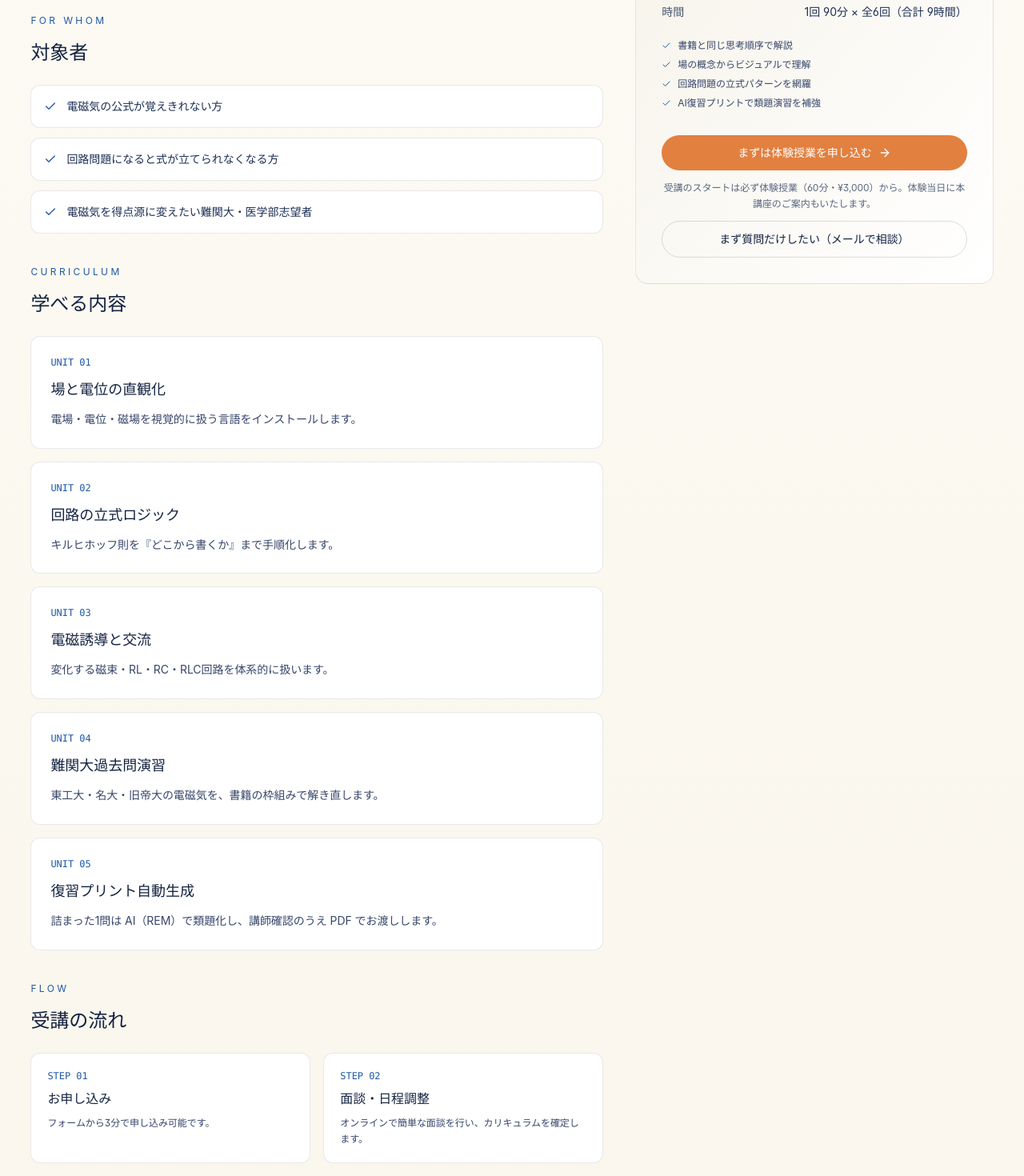
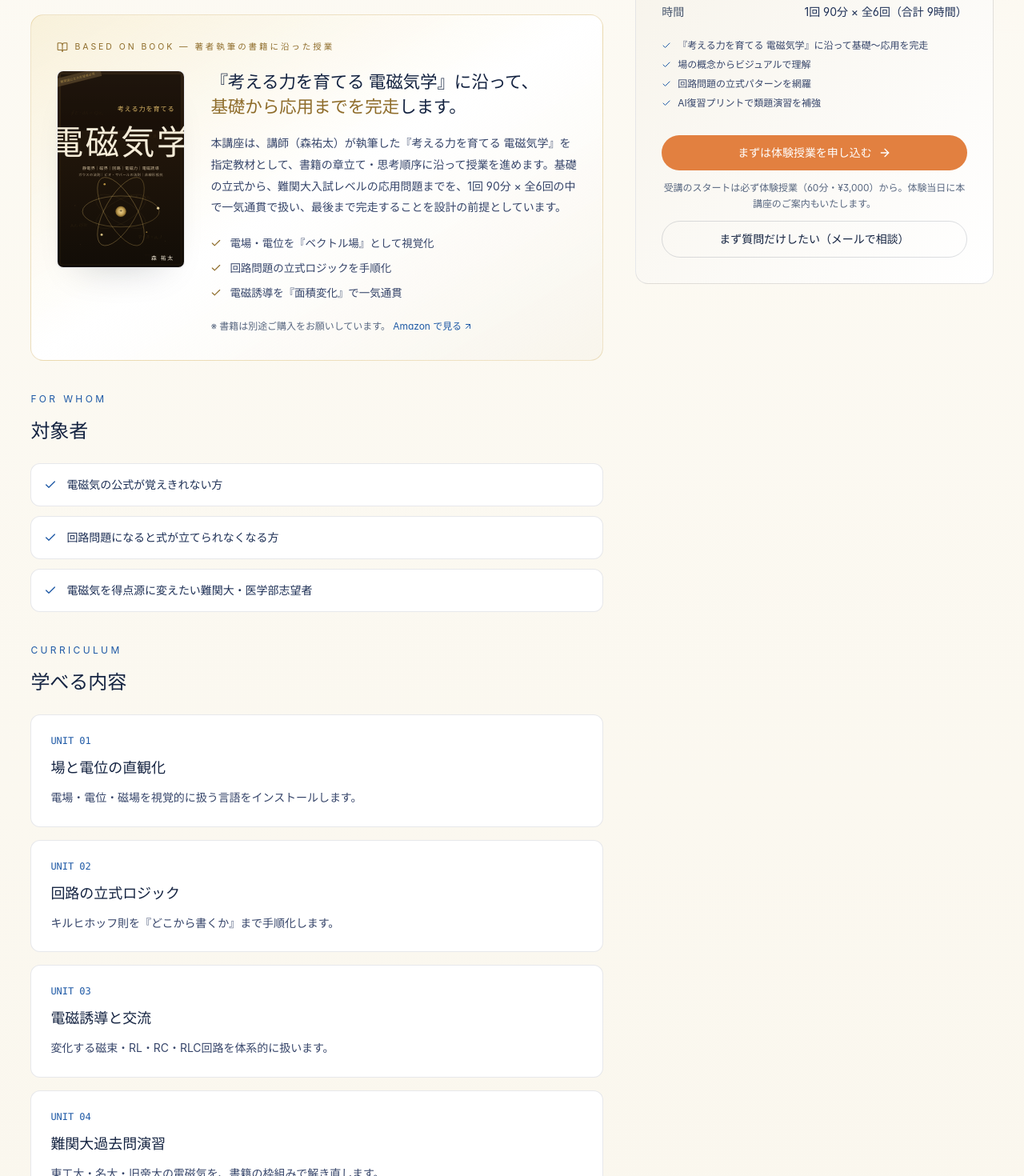
Before and after one commit to morisanyutakun-png/buturi_juku, a Next.js app: page /courses/electromagnetism in a window 1280 px wide. Shown: the part 680-2150 px from the top of the page at 80% size. Built offline with nearby package versions, Linux system fonts and the light colour scheme; no server answers.

Commit message:
料金体系の修正

```diff
--- a/src/app/courses/[slug]/page.tsx
+++ b/src/app/courses/[slug]/page.tsx
@@ -1,7 +1,8 @@
 import { notFound } from "next/navigation";
 import Link from "next/link";
+import Image from "next/image";
 import type { Metadata } from "next";
-import { ArrowRight, Check } from "lucide-react";
+import { ArrowRight, ArrowUpRight, BookOpen, Check } from "lucide-react";
 import { Section } from "@/components/section";
 import { CtaBlock } from "@/components/cta-block";
 import { Breadcrumb } from "@/components/breadcrumb";
@@ -12,6 +13,7 @@ import {
   getCourseBySlug,
   visibleCourses,
 } from "@/data/courses";
+import { getBookBySlug } from "@/data/books";
 import {
   breadcrumbJsonLd,
   courseJsonLd,
@@ -59,6 +61,10 @@ export default async function CourseDetailPage({
   const course = getCourseBySlug(slug);
   if (!course) notFound();
 
+  const book = course.basedOnBookSlug
+    ? getBookBySlug(course.basedOnBookSlug)
+    : undefined;
+
   const others = visibleCourses()
     .filter((c) => c.slug !== course.slug)
     .slice(0, 3);
@@ -88,6 +94,63 @@ export default async function CourseDetailPage({
               </p>
               <p className="mt-4 text-ink-800 leading-[1.9]">{course.summary}</p>
             </div>
+
+            {book && (
+              <div className="rounded-2xl border border-gold/30 bg-gradient-to-br from-gold-soft/40 via-white to-paper-soft/60 p-6 sm:p-8">
+                <div className="flex items-center gap-2 text-[10.5px] tracking-[0.24em] sm:tracking-[0.28em] uppercase text-gold-deep">
+                  <BookOpen className="h-3.5 w-3.5" aria-hidden strokeWidth={1.8} />
+                  BASED ON BOOK — 著者執筆の書籍に沿った授業
+                </div>
+                <div className="mt-5 grid gap-6 sm:gap-8 sm:grid-cols-[auto_1fr] sm:items-start">
+                  <div className="mx-auto w-[140px] shrink-0 sm:mx-0 sm:w-[160px]">
+                    <div className="relative overflow-hidden rounded-lg border border-ink-900/[0.08] bg-white shadow-card">
+                      <Image
+                        src={book.coverImage}
+                        alt={`${book.title} の書影`}
+                        width={book.coverWidth}
+                        height={book.coverHeight}
+                        className="h-auto w-full"
+                        sizes="(min-width: 640px) 160px, 140px"
+                      />
+                    </div>
+                  </div>
+                  <div>
+                    <h3 className="font-serif text-[1.2rem] sm:text-[1.35rem] leading-[1.45] tracking-[-0.008em] text-ink-900">
+                      『{book.title}』に沿って、<br className="hidden sm:block" />
+                      <span className="text-gold-deep">基礎から応用までを完走</span>します。
+                    </h3>
+                    <p className="mt-4 text-[13.5px] sm:text-[14px] leading-[1.9] text-ink-700">
+                      本講座は、講師（森祐太）が執筆した『{book.title}』を指定教材として、書籍の章立て・思考順序に沿って授業を進めます。基礎の立式から、難関大入試レベルの応用問題までを、{course.duration.replace(/（.*?）/g, "").trim()}の中で一気通貫で扱い、最後まで完走することを設計の前提としています。
+                    </p>
+                    <ul className="mt-5 space-y-2 text-[13px] sm:text-[13.5px] leading-[1.7] text-ink-700">
+                      {book.highlights.slice(0, 3).map((h) => (
+                        <li key={h} className="flex items-start gap-2.5">
+                          <Check className="mt-1 h-3.5 w-3.5 shrink-0 text-gold-deep" />
+                          <span>{h}</span>
+                        </li>
+                      ))}
+                    </ul>
+                    <p className="mt-5 text-[11.5px] sm:text-[12px] leading-[1.7] text-ink-500">
+                      ※ 書籍は別途ご購入をお願いしています。
+                      {book.amazonUrl && (
+                        <>
+                          {" "}
+                          <a
+                            href={book.amazonUrl}
+                            target="_blank"
+                            rel="noopener noreferrer"
+                            className="inline-flex items-center gap-0.5 text-brand-deep underline-offset-2 hover:underline"
+                          >
+                            Amazon で見る
+                            <ArrowUpRight className="h-3 w-3" aria-hidden />
+                          </a>
+                        </>
+                      )}
+                    </p>
+                  </div>
+                </div>
+              </div>
+            )}
 
             <div>
               <p className="text-xs tracking-[0.28em] uppercase text-brand-deep">
@@ -134,19 +197,39 @@ export default async function CourseDetailPage({
               </ol>
             </div>
 
+            {course.slug !== "trial" && (
               <div>
                 <p className="text-xs tracking-[0.28em] uppercase text-brand-deep">
                   FLOW
                 </p>
                 <h2 className="mt-4 font-serif text-2xl text-ink-900">
-                受講の流れ
+                  本講座のお申し込み〜受講開始まで
                 </h2>
+                <p className="mt-3 text-sm leading-relaxed text-ink-600">
+                  すべての講座は、まず体験授業（60分・¥3,000）からスタートしていただきます。本講座への申し込みは、体験授業のあとに行います。
+                </p>
                 <ol className="mt-6 grid gap-4 sm:grid-cols-2">
                   {[
-                  { step: "01", title: "お申し込み", body: "フォームから3分で申し込み可能です。" },
-                  { step: "02", title: "面談・日程調整", body: "オンラインで簡単な面談を行い、カリキュラムを確定します。" },
-                  { step: "03", title: "授業開始", body: "受講開始。週次で進捗を共有しながら進めます。" },
-                  { step: "04", title: "到達確認", body: "到達度を見ながら、追加施策をご提案します。" },
+                    {
+                      step: "01",
+                      title: "体験授業（¥3,000）を受講",
+                      body: "現状の苦手調査 → REM 演習プリントを使った授業 → 質疑応答 → 学習方針の提案までを、講師（森祐太）が直接担当します。",
+                    },
+                    {
+                      step: "02",
+                      title: "支払いフォームでご入金 → お申し込み完了",
+                      body: "本講座を受講される場合は、体験後にお送りする支払いフォームでご入金いただきます。入金確認をもって正式に申し込み完了となります（体験当日に決める必要はありません）。",
+                    },
+                    {
+                      step: "03",
+                      title: "日程調整",
+                      body: "ご都合に合わせて授業の日程を組みます。週1ペースが基本ですが、ご希望に応じて柔軟に調整可能です。",
+                    },
+                    {
+                      step: "04",
+                      title: "ご都合の日に受講開始",
+                      body: "決定した日程で授業を実施。毎週の授業で理解度を確認しながら、解けなかった1問は AI（REM）で復習プリント化し最後まで伴走します。",
+                    },
                   ].map((s) => (
                     <li
                       key={s.step}
@@ -159,6 +242,7 @@ export default async function CourseDetailPage({
                   ))}
                 </ol>
               </div>
+            )}
 
             <div>
               <p className="text-xs tracking-[0.28em] uppercase text-brand-deep">
--- a/src/app/page.tsx
+++ b/src/app/page.tsx
@@ -148,22 +148,22 @@ const flow = [
   {
     step: "01",
     title: "体験授業のお申し込み（¥3,000）",
-    description: "Webフォームから3分でお申し込みいただけます。気になる講座を選んでクリックするとフォームに自動入力。送信時に Stripe 決済を経由します（決済完了で申し込み確定）。",
+    description: "Webフォームから3分でお申し込みいただけます。送信時に Stripe 決済を経由します（決済完了で体験申し込みが確定）。",
   },
   {
     step: "02",
-    title: "体験授業（60分・¥3,000）",
-    description: "現在の理解度ヒアリング、診断ミニ授業、おすすめコースのご提案までを、講師（森祐太）が直接担当します。",
+    title: "体験授業（60分）+ 学習方針の提案",
+    description: "苦手調査 → REM 演習プリントを使った授業 → 質疑応答 → 学習方針の提案までを、講師（森祐太）が直接担当。当日中に合うコースもご提案します。",
   },
   {
     step: "03",
-    title: "コース選定 / カリキュラム設計",
-    description: "志望校・現状・残り期間から、合うコースを提案します。電磁気集中・分野別・テスト前は『考える力を育てる』シリーズに沿った定型カリキュラムで、書籍と同じ思考順序を一気通貫で進めます。",
+    title: "各講座のお申し込み（支払いフォームで入金）",
+    description: "受講したい講座が決まったら、お送りする支払いフォームでご入金いただきます。入金確認をもって、その講座の申し込み完了となります（体験当日に決める必要はありません）。",
   },
   {
     step: "04",
-    title: "受講開始・週次PDCA",
-    description: "毎週の授業で理解度を確認しながら、解けなかった1問は AI（REM）で復習プリント化。最後まで伴走します。",
+    title: "日程調整 → ご都合の日に受講開始",
+    description: "申し込み完了後、ご都合に合わせて授業の日程を組みます。受講開始後は毎週の授業で理解度を確認しながら、解けなかった1問は AI（REM）で復習プリント化し最後まで伴走します。",
   },
 ];
 
@@ -311,13 +311,13 @@ export default function HomePage() {
           <div className="flex flex-col items-start gap-5 sm:flex-row sm:items-center sm:justify-between sm:gap-4">
             <div>
               <p className="text-[11px] sm:text-[10px] font-medium tracking-[0.28em] sm:tracking-[0.32em] uppercase text-warm-deep">
-                FIRST 30 MIN
+                TRIAL FORMAT
               </p>
               <p className="mt-4 sm:mt-3 font-serif text-[1.25rem] sm:text-[1.15rem] leading-[1.6] sm:leading-snug tracking-[-0.008em] text-ink-900">
-                体験授業の冒頭30分は、現状ヒアリングに使います。
+                体験授業は、REM 演習プリントを使った授業が中心です。
               </p>
               <p className="mt-3 sm:mt-2 text-[14.5px] sm:text-[13px] leading-[2] sm:leading-[1.8] text-ink-600">
-                模試・志望校・使用教材・つまずきを丁寧に整理してから、診断ミニ授業に進みます。
+                冒頭10分で苦手の輪郭を確認し、選んだ単元の演習プリントを使って『言語化 → 立式 → 演習』を実際に体験できます。
               </p>
             </div>
             <Link
--- a/src/app/tokushoho/page.tsx
+++ b/src/app/tokushoho/page.tsx
@@ -30,11 +30,12 @@ const rows: { label: string; value: string }[] = [
   },
   {
     label: "支払時期",
-    value: "初回授業開始前までに当月分をお支払いいただきます(コースにより異なる)。",
+    value:
+      "体験授業（¥3,000）はお申し込みフォーム送信時に Stripe 決済で前払いいただきます。本講座はすべて、体験授業後にお送りする支払いフォームでご入金（受講開始前の一括前払い）いただきます。入金確認をもって正式にお申し込み完了となります。",
   },
   {
     label: "役務の提供時期",
-    value: "お申し込み後、面談・日程調整を経て順次開始します。",
+    value: "本講座は、入金確認後に日程調整を行い、ご都合に合わせた日程で順次開始します。",
   },
   {
     label: "返品・キャンセル",
--- a/src/app/trial/page.tsx
+++ b/src/app/trial/page.tsx
@@ -26,21 +26,27 @@ export const metadata: Metadata = buildMetadata({
 const flow = [
   {
     step: "01",
-    time: "0 – 30分",
-    title: "現状ヒアリング",
-    body: "志望校・模試成績・使用教材・つまずきポイントを丁寧に整理します。前半をしっかり使うことで、後半の診断と提案の精度が上がります。",
+    time: "0 – 10分",
+    title: "苦手調査",
+    body: "申込フォームで選んでいただいた分野・単元をもとに、つまずいているポイントを具体化します。志望校・模試成績・使用教材も伺い、当日の授業で扱う問題の難易度を最終調整します。",
   },
   {
     step: "02",
-    time: "30 – 55分",
-    title: "診断ミニ授業（電磁気の入口を試す）",
-    body: "苦手分野の中から1テーマを選び、『言語化 → 立式 → 演習』の3ステップで指導を体験いただきます。電磁気希望の方には、主力講座と同じ思考順序を圧縮して体験できます。",
+    time: "10 – 45分",
+    title: "REM 演習プリントを使った授業",
+    body: "選んだ単元について、AI（REM）で作成した演習プリント（問題＋解答＋解説）を当日の教材として進めます。『言語化 → 立式 → 演習』の3ステップを実際になぞり、書籍ベースの主力講座と同じ思考順序を圧縮して体験できます。",
   },
   {
     step: "03",
+    time: "45 – 55分",
+    title: "質疑応答（必要に応じて）",
+    body: "授業中に詰まった点、他の単元への波及、勉強法に関する個別の疑問などにお答えします。授業の延長というより、その場で気になったことを残さず持ち帰れるよう、フリーな時間として確保しています。",
+  },
+  {
+    step: "04",
     time: "55 – 60分",
-    title: "学習戦略の提案 / おすすめコースのご案内",
-    body: "残り期間から逆算した学習ロードマップに加え、電磁気集中講座（おすすめ）/ 分野別集中 / 定期テスト対策など、合うコースをその場でご提案します。",
+    title: "今後の学習方針の提案",
+    body: "残り期間と当日の手応えから、次に取り組むべき単元・教材・週次の進め方を整理してお渡しします。電磁気集中講座（おすすめ）／ 分野別集中 ／ 定期テスト対策など、合うコースがあればその場でご案内します（勧誘はしません）。",
   },
 ];
 
@@ -87,7 +93,7 @@ export default function TrialPage() {
       <Section
         eyebrow="OVERVIEW"
         title="体験授業の中身"
-        description="ヒアリング → 診断ミニ授業 → 学習戦略提案。60分のなかで密度高く進めます。"
+        description="苦手調査 → REM 演習プリントを使った授業 → 質疑応答 → 学習方針の提案。60分のなかで密度高く進めます。"
       >
         <div className="grid gap-10 lg:grid-cols-[1.6fr_1fr]">
           <div className="space-y-10">
@@ -97,9 +103,10 @@ export default function TrialPage() {
               </p>
               <ul className="mt-6 space-y-4 sm:space-y-3 text-[15px] sm:text-sm leading-[1.85] sm:leading-normal text-ink-800">
                 {[
-                  "苦手分野の現在地ヒアリング",
-                  "診断ミニ授業による指導体験",
-                  "残り期間を踏まえた学習ロードマップの提案",
+                  "選んだ単元の苦手調査と難易度調整",
+                  "REM 演習プリントを使った授業体験",
+                  "気になった点をその場で解消する質疑応答",
+                  "今後の学習方針（教材・進め方）の提案",
                   "講座の詳細・費用面のご説明(ご希望の方のみ)",
                 ].map((x) => (
                   <li key={x} className="flex items-start gap-3">
--- a/src/components/mini-faq.tsx
+++ b/src/components/mini-faq.tsx
@@ -17,7 +17,7 @@ const items = [
   },
   {
     q: "体験授業の料金はいくらですか？",
-    a: "60分・¥3,000（前払い・Stripe決済）です。本気で受験と向き合う方に集中するための軽い参加コストとして設定しています。60分まるごと、森祐太が現状診断・診断ミニ授業・学習戦略提案までを担当します。",
+    a: "60分・¥3,000（前払い・Stripe決済）です。本気で受験と向き合う方に集中するための軽い参加コストとして設定しています。60分まるごと、森祐太が苦手調査・REM 演習プリントを使った授業・質疑応答・学習方針の提案までを担当します。",
   },
   {
     q: "体験だけで終わっても大丈夫ですか？",
--- a/src/data/books.ts
+++ b/src/data/books.ts
@@ -170,3 +170,7 @@ export const books: Book[] = [
 ];
 
 export const featuredBook = books[0];
+
+export function getBookBySlug(slug: string): Book | undefined {
+  return books.find((b) => b.slug === slug);
+}
--- a/src/data/courses.ts
+++ b/src/data/courses.ts
@@ -38,9 +38,10 @@ export const courses: Course[] = [
       "総合塾に通っているが物理だけ伸びない方",
     ],
     curriculum: [
-      { heading: "現状ヒアリング", body: "模試・定期試験の状況、志望校、使用教材を整理します。" },
-      { heading: "診断ミニ授業", body: "苦手分野の中から1テーマを選び、実際の指導を体験していただきます。" },
-      { heading: "学習戦略 + おすすめコースの提案", body: "残り期間から逆算した学習ロードマップと、電磁気集中講座・分野別講座など、合うコースをその場で提案します。" },
+      { heading: "苦手調査（0-10分）", body: "申込フォームで選んだ分野・単元の理解度を具体化し、当日扱う問題の難易度を最終調整します。" },
+      { heading: "REM 演習プリントを使った授業（10-45分）", body: "AI（REM）で作成した演習プリントを教材に、『言語化 → 立式 → 演習』の3ステップで授業を体験できます。" },
+      { heading: "質疑応答（45-55分）", body: "授業中に気になった点・他単元への波及・勉強法の疑問などに、フリーにお答えします。" },
+      { heading: "学習方針の提案（55-60分）", body: "残り期間と当日の手応えから、次に取り組むべき単元・教材・進め方を整理してお渡しします。合うコースがあればその場でご案内します。" },
     ],
     price: {
       label: "受講料",
@@ -58,7 +59,7 @@ export const courses: Course[] = [
       {
         question: "体験授業の料金はいくらですか？",
         answer:
-          "60分・¥3,000（前払い・Stripe決済）です。本気で受験と向き合う方に集中するための軽い参加コストとして設定しています。60分まるごと、講師（森祐太）が現状診断・診断ミニ授業・学習戦略提案・おすすめコースのご案内までを担当します。",
+          "60分・¥3,000（前払い・Stripe決済）です。本気で受験と向き合う方に集中するための軽い参加コストとして設定しています。60分まるごと、講師（森祐太）が苦手調査・REM 演習プリントを使った授業・質疑応答・学習方針の提案までを担当します。",
       },
       {
         question: "体験だけで終わっても大丈夫ですか?",
@@ -100,7 +101,7 @@ export const courses: Course[] = [
     duration: "1回 90分 × 全6回（合計 9時間）",
     format: "オンライン(ライブ授業)",
     highlights: [
-      "書籍と同じ思考順序で解説",
+      "『考える力を育てる 電磁気学』に沿って基礎〜応用を完走",
       "場の概念からビジュアルで理解",
       "回路問題の立式パターンを網羅",
       "AI復習プリントで類題演習を補強",
@@ -279,7 +280,7 @@ export const courses: Course[] = [
     duration: "1回 90分 × 全6回（合計 9時間）",
     format: "オンライン(ライブ授業)",
     highlights: [
-      "書籍『考える力を育てる 力学』に沿ったカリキュラム",
+      "『考える力を育てる 力学』に沿って基礎〜応用を完走",
       "力学の立式ロジックを体系化",
       "難関大の典型問題を網羅",
       "AI復習プリントで類題演習を補強",
@@ -318,7 +319,7 @@ export const courses: Course[] = [
     duration: "1回 90分 × 全4回（合計 6時間）",
     format: "オンライン(ライブ授業)",
     highlights: [
-      "書籍『考える力を育てる 熱力学』に沿ったカリキュラム",
+      "『考える力を育てる 熱力学』に沿って基礎〜応用を完走",
       "気体分子運動論からマクロへの橋渡し",
       "サイクル・効率・第二法則まで一気通貫",
       "AI復習プリントで類題演習を補強",
@@ -358,7 +359,7 @@ export const courses: Course[] = [
     duration: "1回 90分 × 全6回（合計 9時間）",
     format: "オンライン(ライブ授業)",
     highlights: [
-      "書籍『考える力を育てる 波動・原子』に沿ったカリキュラム",
+      "『考える力を育てる 波動・原子』に沿って基礎〜応用を完走",
       "波動方程式の風景で全体を一本に繋ぐ",
       "原子分野を『捨てない』状態へ",
       "AI復習プリントで類題演習を補強",
--- a/src/data/faq.ts
+++ b/src/data/faq.ts
@@ -63,7 +63,7 @@ export const faqItems: FaqItem[] = [
     category: "体験授業",
     question: "体験授業の料金はいくらですか？",
     answer:
-      "60分・¥3,000（前払い）です。お申し込みフォーム送信時に Stripe 決済を経由します（決済完了をもって申し込み確定）。本気で受験と向き合う方に集中するための軽い参加コストとして設定しています。60分まるごと、講師（森祐太）が現状診断・診断ミニ授業・学習戦略提案・おすすめコースのご案内までを担当します。",
+      "60分・¥3,000（前払い）です。お申し込みフォーム送信時に Stripe 決済を経由します（決済完了をもって申し込み確定）。本気で受験と向き合う方に集中するための軽い参加コストとして設定しています。60分まるごと、講師（森祐太）が苦手調査・REM 演習プリントを使った授業・質疑応答・学習方針の提案までを担当します。",
   },
   {
     category: "体験授業",
--- a/src/data/testimonials.ts
+++ b/src/data/testimonials.ts
@@ -42,7 +42,7 @@ export const caseStudies: CaseStudy[] = [
     struggle:
       "参考書を一周しても点が伸びない。何を優先すべきか自分では判断できない。通塾は時間的に難しい。",
     approach:
-      "現状ヒアリングと診断ミニ授業から、残り期間と志望校配点を踏まえて学習ルートを再設計。オンラインで移動ゼロ、週次で軌道修正します。授業で詰まった問題は AI 復習プリントに残るため、復習の取りこぼしも減らせます。",
+      "苦手調査と REM 演習プリントを使った体験授業から、残り期間と志望校配点を踏まえて学習ルートを再設計。オンラインで移動ゼロ、週次で軌道修正します。授業で詰まった問題は AI 復習プリントに残るため、復習の取りこぼしも減らせます。",
     outcome: "毎週何をやるかが明確になり、過去問演習に入る時期がぶれなくなる",
   },
 ];
```
Also changed, not shown: src/data/trial-curriculum.ts (+15 -15 lines). Lines whose indentation alone changed are shown as unchanged.
